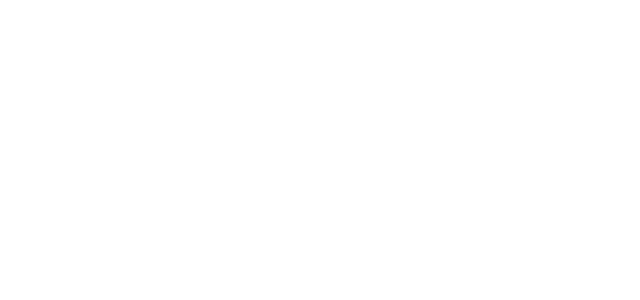
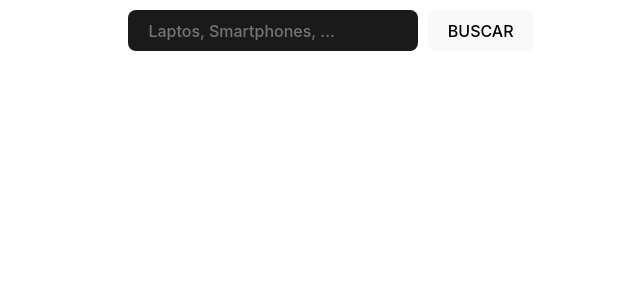
Before and after one commit to Squid6699/prueba-tecnica-02-bazar-universal, a React (Vite) app in the folder frontend/: page / in a window 1280 px wide. Shown: the top 300 px of the page, without its empty margins (309-949 px from the left). Built offline with nearby package versions, Linux system fonts and the light colour scheme.

Commit message:
frontend

```diff
--- a/frontend/src/App.jsx
+++ b/frontend/src/App.jsx
@@ -1,9 +1,9 @@
-
+import Search from "./components/Search";
 
 function App() {
     return(
         <>
-
+            <Search/>
         </>
     );
 }
--- /dev/null
+++ b/frontend/src/components/Search.jsx
@@ -0,0 +1,37 @@
+import React, { useState } from 'react'
+import './../css/search.css'
+
+function Search(){
+
+    const [search, setSearch] = useState("");
+
+    const handleSubmitSearch = async (e) =>{
+        e.preventDefault();
+
+        if (!search){
+            return;
+        }
+
+        try {
+            const response = await fetch(`http:localhost:3001/items?search=${search}`);
+            const data = response.json;
+
+            if (response.ok){
+
+            }
+        } catch (error) {
+
+        }
+    }
+
+    return(
+        <>
+            <form action="" onSubmit={handleSubmitSearch} className='search'>
+                <input type="text" placeholder='Laptos, Smartphones, ...' value={search} onChange={(e) => setSearch(e.target.value)} />
+                <button type="submit" className='search-btn'>BUSCAR</button>
+            </form>
+        </>
+    );
+}
+
+export default Search;
--- /dev/null
+++ b/frontend/src/css/search.css
@@ -0,0 +1,8 @@
+.search{
+    margin: 10px;
+    text-align: center;
+}
+
+.search .search-btn{
+    margin-left: 10px;
+}
--- a/frontend/src/index.css
+++ b/frontend/src/index.css
@@ -24,10 +24,6 @@ a:hover {
 
 body {
     margin: 0;
-    display: flex;
-    place-items: center;
-    min-width: 320px;
-    min-height: 100vh;
 }
 
 h1 {
@@ -54,6 +50,26 @@ button:focus-visible {
     outline: 4px auto -webkit-focus-ring-color;
 }
 
+input{
+    border-radius: 8px;
+    border: 1px solid transparent;
+    padding: 0.6em 1.2em;
+    font-size: 1em;
+    font-weight: 500;
+    font-family: inherit;
+    background-color: #1a1a1a;
+    cursor: pointer;
+    transition: border-color 0.25s;
+}
+
+input:hover {
+    border-color: #646cff;
+}
+input:focus,
+input:focus-visible {
+    outline: 4px auto -webkit-focus-ring-color;
+}
+
 @media (prefers-color-scheme: light) {
     :root {
         color: #213547;
```
